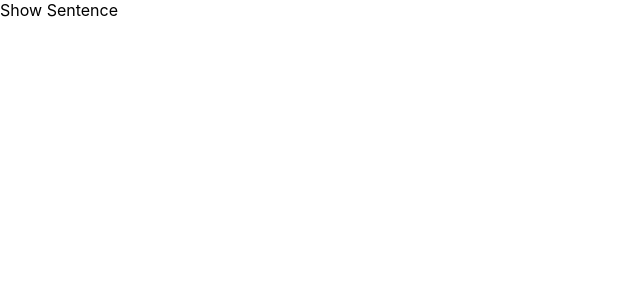
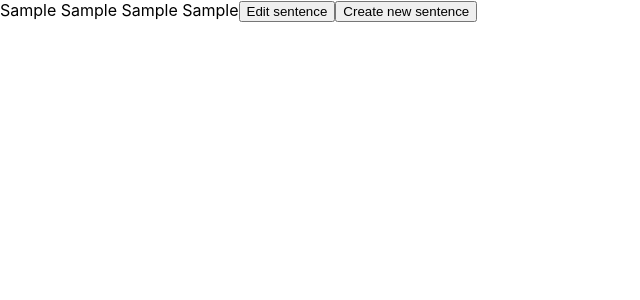
Before and after one commit to marvoqs/sentence-game, a React (Create React App) app: page / in a window 1280 px wide. Both pictures are taken after typing "Sample", "Sample", "Sample", "Sample" into the empty fields and a click on the button "Compose sentence". Shown: the top 300 px of the page, without its empty margins (0-640 px from the left). Built offline with nearby package versions, Linux system fonts and the light colour scheme.

Commit message:
show sentence, edit sentence and remove sentence

```diff
--- a/src/components/ShowSentence.tsx
+++ b/src/components/ShowSentence.tsx
@@ -1,16 +1,32 @@
 import React from 'react';
 import { connect } from 'react-redux';
+import { editSentence, removeSentence } from '../store/actions';
 
-type ShowSentenceProps = {
+interface Props {}
+
+interface LinkStateProps {
   sentence: Sentence;
-};
+}
 
-const mapStateToProps = (state: SentenceState) => ({
+interface LinkDispatchProps {
+  editSentence: () => void;
+  removeSentence: () => void;
+}
+
+type LinkProps = Props & LinkStateProps & LinkDispatchProps;
+
+const mapStateToProps = (state: SentenceState): LinkStateProps => ({
   sentence: state.sentence,
 });
 
-const ShowSentence: React.FC<ShowSentenceProps> = ({ sentence }) => {
-  return <div>Show Sentence</div>;
+const ShowSentence: React.FC<LinkProps> = ({ sentence: { who, what, when, where }, editSentence, removeSentence }) => {
+  return (
+    <div>
+      {`${who} ${what} ${where} ${when}`}
+      <button onClick={editSentence}>Edit sentence</button>
+      <button onClick={removeSentence}>Create new sentence</button>
+    </div>
+  );
 };
 
-export default connect(mapStateToProps, {})(ShowSentence);
+export default connect(mapStateToProps, { editSentence, removeSentence })(ShowSentence);
--- a/src/store/actions.ts
+++ b/src/store/actions.ts
@@ -4,3 +4,11 @@ export const updateSentence = (sentence: Sentence): SentenceAction => ({
   type: UPDATE_SENTENCE,
   sentence,
 });
+
+export const editSentence = (): SentenceAction => ({
+  type: EDIT_SENTENCE,
+});
+
+export const removeSentence = (): SentenceAction => ({
+  type: REMOVE_SENTENCE,
+});
--- a/src/store/reducer.ts
+++ b/src/store/reducer.ts
@@ -17,7 +17,7 @@ const reducer = (state: SentenceState = defaultState, action: SentenceAction): S
     case UPDATE_SENTENCE:
       return {
         edit: false,
-        sentence: action.sentence,
+        sentence: action.sentence || defaultSentence,
       };
     case EDIT_SENTENCE:
       return {
--- a/src/type.d.ts
+++ b/src/type.d.ts
@@ -12,7 +12,7 @@ interface SentenceState {
 
 interface SentenceAction {
   type: string;
-  sentence: Sentence;
+  sentence?: Sentence;
 }
 
 type DispatchType = (args: SentenceAction) => SentenceAction;
```
Also changed, not shown: 1 other file (tests, documents, lock files or other folders).
